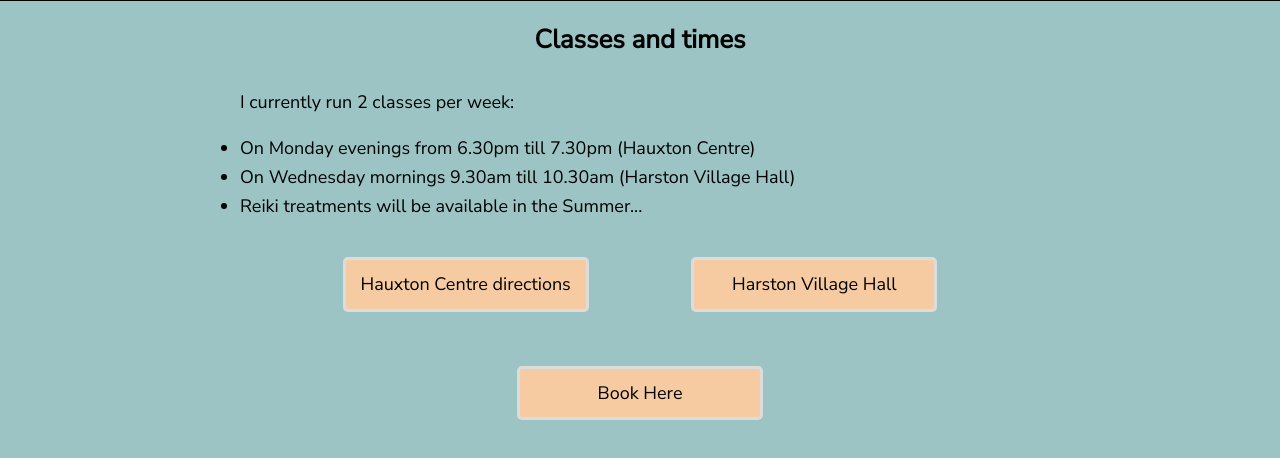
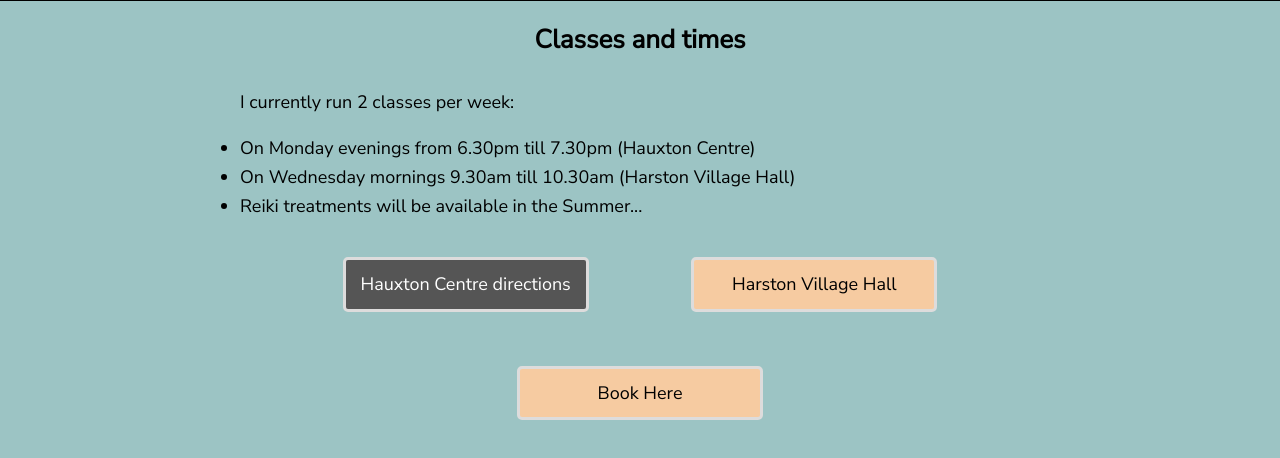
Before and after one commit to QuichenBeans/spiralflowyoga-wellbeing, a plain HTML site: page booking.html in a window 1280 px wide. In both pictures the pointer is over the link "Hauxton Centre directions". Shown: the part 162-620 px from the top of the page. Drawn offline with Linux system fonts and the light colour scheme.

Commit message:
added hover

```diff
--- a/style.css
+++ b/style.css
@@ -220,6 +220,11 @@ p {
     justify-content: space-evenly;
     text-align: center;
     margin-top: 2rem;
+}
+
+.booking-list2 li a:hover {
+    background-color: #555;
+    color: white;
 }
 
 .booking-list2 li a {
```
